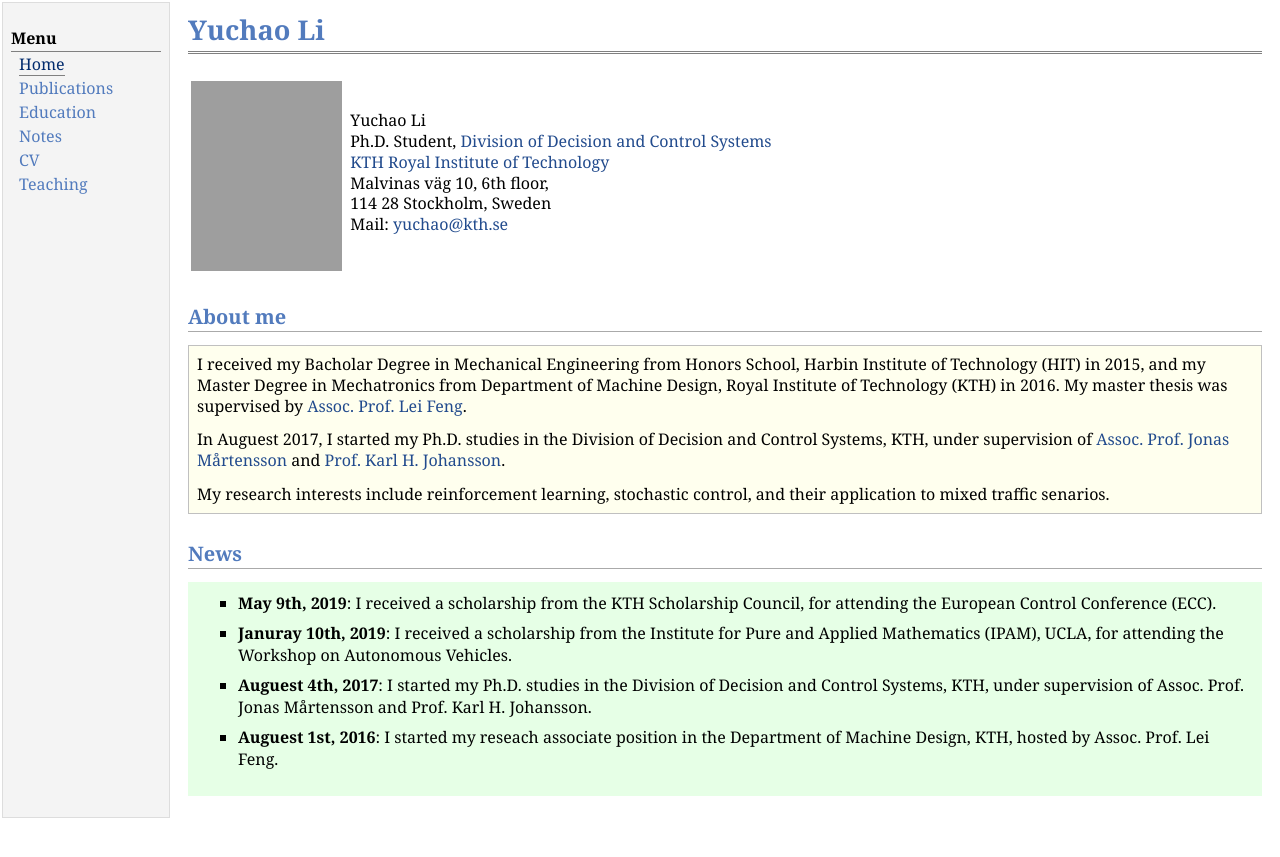
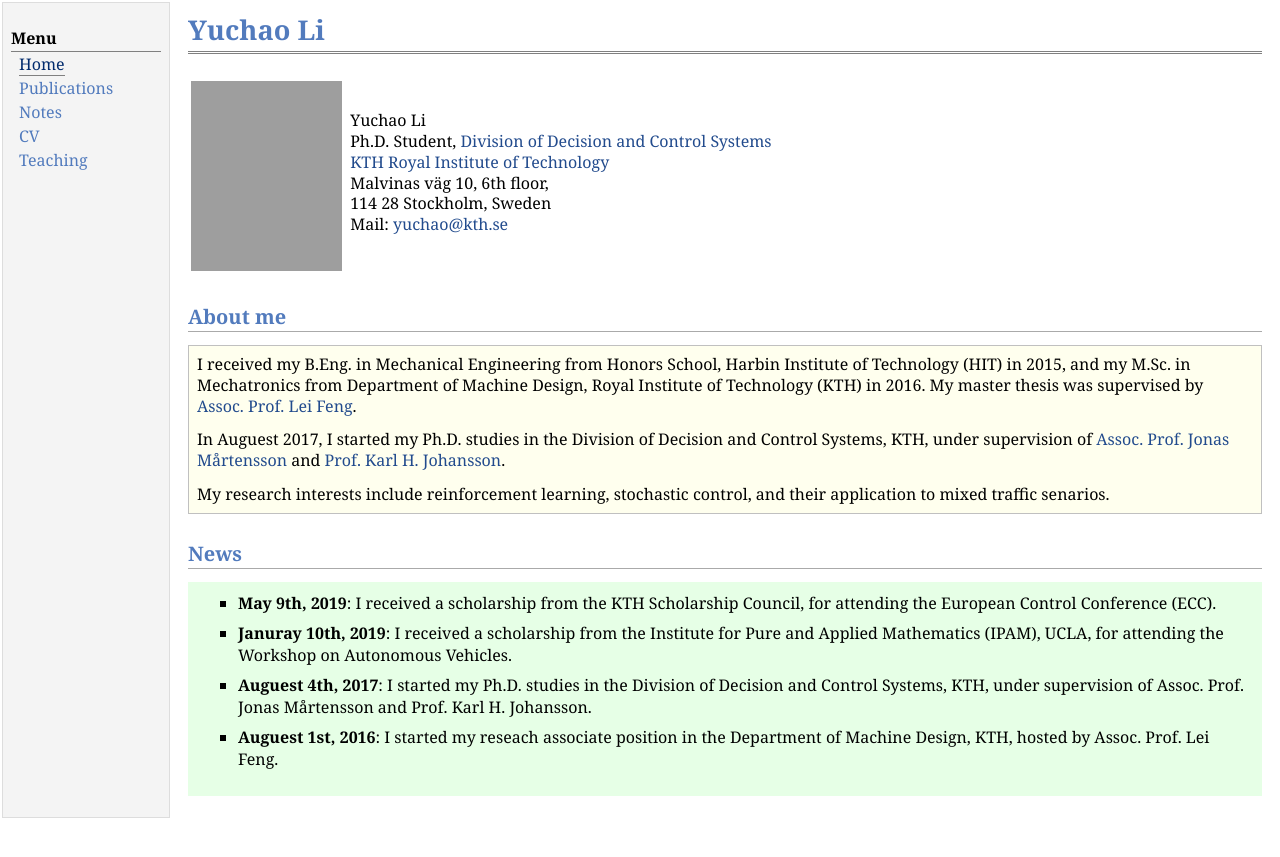
Before and after one commit to yuchaotaigu/yuchaotaigu.github.io, a Jekyll site: the page index.html, which Jekyll copies as it is, in a window 1280 px wide. Shown: the top 857 px of the page. Built offline with Jekyll 4.4.1, drawn with Linux system fonts in a browser that asks for light colours; comment, search, counter and statistics services are not loaded; grey boxes are pictures that could not be loaded.

Commit message:
Update index.html

```diff
--- a/index.html
+++ b/index.html
@@ -15,7 +15,6 @@
 <div class="menu-category">Menu</div>
 <div class="menu-item"><a href="index.html" class="current">Home</a></div>
 <div class="menu-item"><a href="research.html">Publications</a></div>
-<div class="menu-item"><a href="education.html">Education</a></div>
 <div class="menu-item"><a href="notes.html">Notes</a></div>
 <div class="menu-item"><a href="cv.html">CV</a></div>
 <div class="menu-item"><a href="teaching.html">Teaching</a></div>
@@ -38,7 +37,7 @@ Mail: <a href="mailto:yuchao@kth.se">yuchao@kth.se</a><br /></p>
 <h2>About me</h2>
 <div class="infoblock">
 <div class="blockcontent">
-<p> I received my Bacholar Degree in Mechanical Engineering from Honors School, Harbin Institute of Technology (HIT) in 2015, and my Master Degree in Mechatronics from
+<p> I received my B.Eng. in Mechanical Engineering from Honors School, Harbin Institute of Technology (HIT) in 2015, and my M.Sc. in Mechatronics from
   Department of Machine Design, Royal Institute of Technology (KTH) in 2016. My master thesis was supervised by <a href="https://www.kth.se/profile/lfeng">Assoc. Prof. Lei Feng</a>.
 </p>
 <p> In Auguest 2017, I started my Ph.D. studies in the Division of Decision and Control Systems, KTH, under supervision of <a href="https://www.kth.se/profile/jonas1">Assoc. Prof. Jonas Mårtensson</a> and
```
